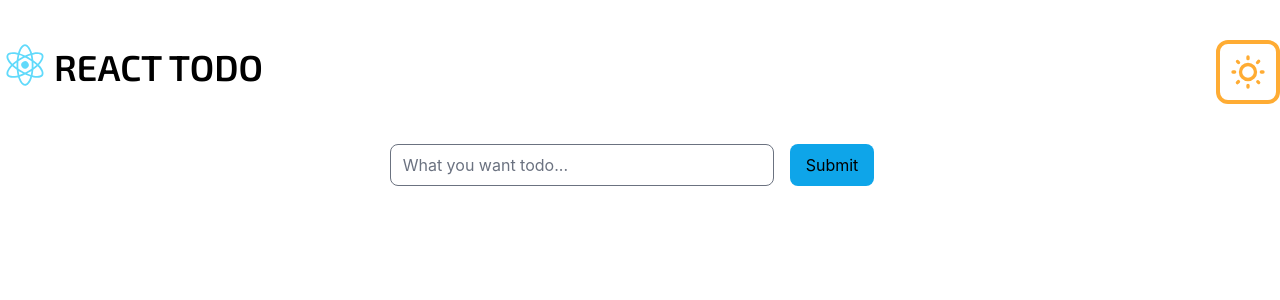
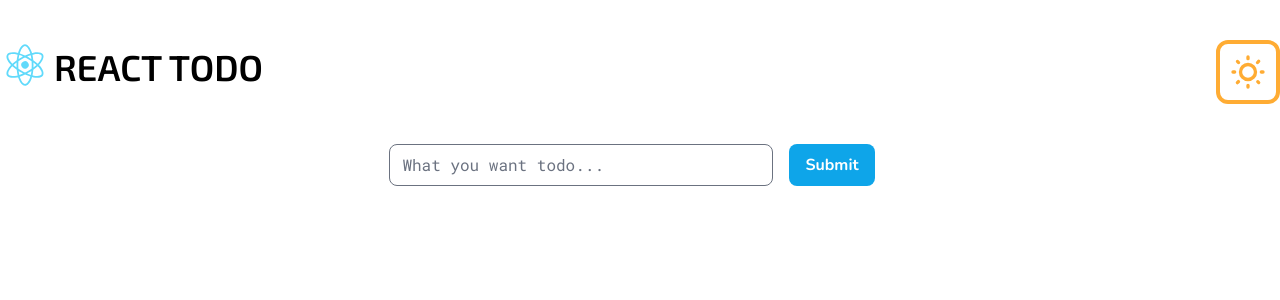
Before and after one commit to AlphaByte-RedTeam/todoact, a React (Vite) app: page / in a window 1280 px wide. Shown: the top 300 px of the page. Built offline with nearby package versions, Linux system fonts and the light colour scheme.

Commit message:
style: update font

```diff
--- a/src/components/input.tsx
+++ b/src/components/input.tsx
@@ -23,13 +23,13 @@ const Input: FC<Props> = ({ name, value, setValue }) => {
         <div className="flex md:flex-1">
             <input
                 type="text"
-                className={`outline-none w-96 rounded-lg`}
+                className={`font-roboto-mono outline-none w-96 rounded-lg`}
                 placeholder="What you want todo..."
                 name={name}
                 value={value}
                 onChange={handleInput}
             />
-            <button className="bg-[#0EA5E9] rounded-lg mx-4 px-4" onSubmit={handleSubmit}>
+            <button className="bg-[#0EA5E9] rounded-lg mx-4 px-4 font-nunito text-white" onSubmit={handleSubmit}>
                 Submit
             </button>
         </div>
```
